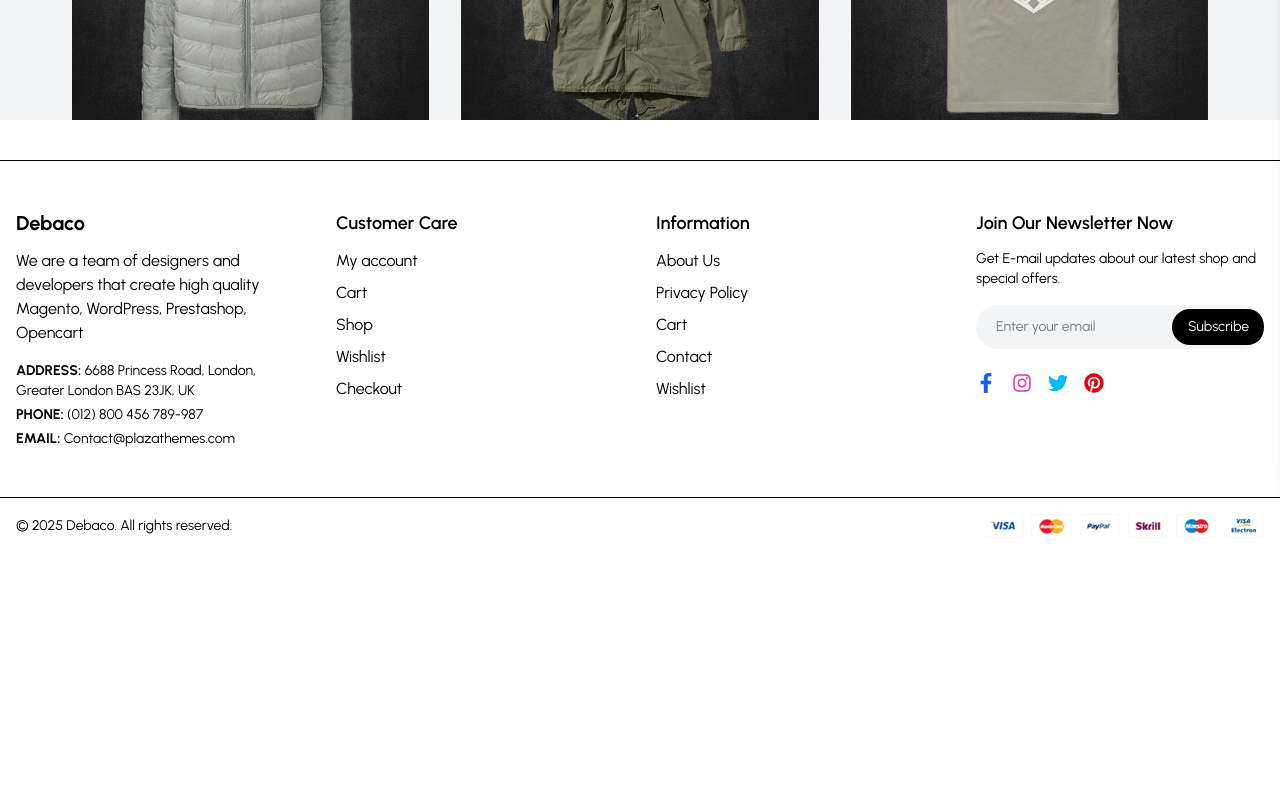
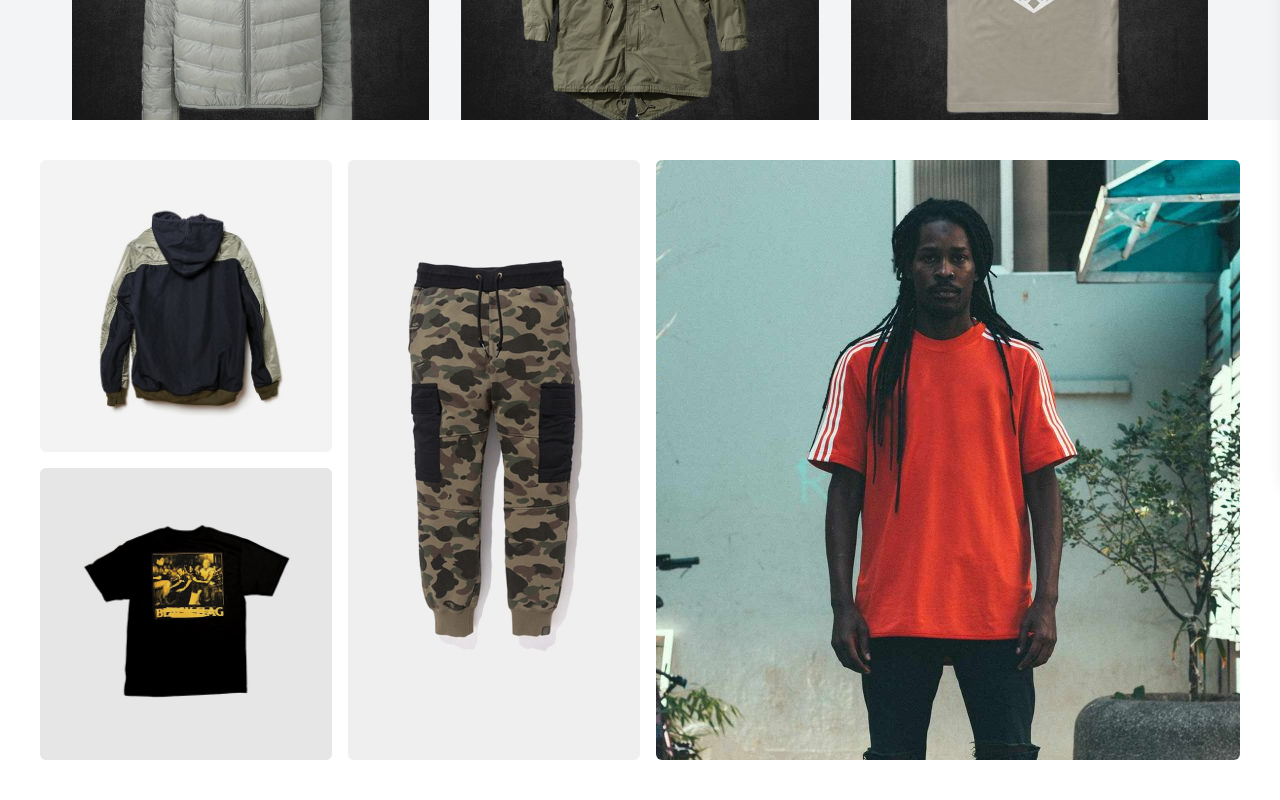
Before and after one commit to Naimul-Islam20/E-commerce-website, a Next.js app: page /rout/element/productlisttypes in a window 1280 px wide. Shown: the part 320-1120 px from the top of the page. Before the commit the page ends 874 px from the top, so only its background shows below. Built offline with nearby package versions, Linux system fonts and the light colour scheme.

Commit message:
add section Tow for product-list page

```diff
--- /dev/null
+++ b/app/rout/element/productlisttypes/HoverOverlay.jsx
@@ -0,0 +1,23 @@
+"use client";
+import { FaShoppingCart, FaHeart, FaEye } from "react-icons/fa";
+
+export default function HoverOverlay({ onAddToCart, onAddToWishlist, onViewDetails }) {
+  return (
+    <div className="absolute inset-0 flex items-center justify-center text-center opacity-0 hover:opacity-100 transition-opacity duration-500 p-4">
+      <div className="flex gap-4 text-2xl bg-white p-4 rounded-md shadow-md">
+        <FaShoppingCart
+          className="hover:text-amber-400 cursor-pointer"
+          onClick={onAddToCart}
+        />
+        <FaHeart
+          className="hover:text-red-500 cursor-pointer"
+          onClick={onAddToWishlist}
+        />
+        <FaEye
+          className="hover:text-blue-400 cursor-pointer"
+          onClick={onViewDetails}
+        />
+      </div>
+    </div>
+  );
+}
--- a/app/rout/element/productlisttypes/page.js
+++ b/app/rout/element/productlisttypes/page.js
@@ -1,10 +1,13 @@
-import Secton1 from './section1'
+import Secton1 from './section1';
+import SectionTow from './sectionTow'
 
 
 export default function TeamPage() {
   return (
     <div>
       <Secton1/>
+      <SectionTow/>
+
 
     </div>
   );
--- a/app/rout/element/productlisttypes/section1.js
+++ b/app/rout/element/productlisttypes/section1.js
@@ -1,7 +1,7 @@
 "use client";
 import { useGetProductsQuery } from "@/features/apiSlice";
 import Image from "next/image";
-import Section1 from './section1';
+
 
 export default function SectionPage() {
   const { data, error } = useGetProductsQuery();
@@ -14,7 +14,7 @@ export default function SectionPage() {
 
   // page === "product-list" ফিল্টার
   const productListItems = data?.filter((item) => item.page === "product-list");
-    const SliceData = productListItems ? productListItems.slice(0, 3) : [];
+    const SliceData = productListItems ? productListItems.slice(0,3) : [];
 
   return (
     <div>
--- /dev/null
+++ b/app/rout/element/productlisttypes/sectionTow.js
@@ -0,0 +1,113 @@
+'use client';
+
+import { FaShoppingCart, FaHeart, FaEye } from 'react-icons/fa';
+import Image from 'next/image';
+import { useGetProductsQuery } from '@/features/apiSlice';
+
+function HoverOverlay({ onAddToCart, onAddToWishlist, onViewDetails }) {
+  return (
+    <div className="absolute inset-0 flex items-center justify-center text-center opacity-0 group-hover:opacity-100 transition-opacity duration-500 bg-black/20 rounded-md">
+      <div className="flex gap-4 text-2xl bg-white rounded p-3">
+        <FaShoppingCart
+          className="hover:text-amber-400 cursor-pointer "
+          onClick={onAddToCart}
+          title="Add to Cart"
+        />
+        <FaHeart
+          className="hover:text-red-500 cursor-pointer"
+          onClick={onAddToWishlist}
+          title="Add to Wishlist"
+        />
+        <FaEye
+          className="hover:text-blue-400 cursor-pointer"
+          onClick={onViewDetails}
+          title="View Details"
+        />
+      </div>
+    </div>
+  );
+}
+
+export default function SectionTow() {
+  const { data, error, isLoading } = useGetProductsQuery();
+
+  if (isLoading) return <p className="text-center mt-20">Loading...</p>;
+  if (error) return <p className="text-center text-red-500 mt-20">Failed to load products.</p>;
+
+  const productListItems =
+    data?.filter((item) => item.page === 'product-list' && [10, 11, 12, 13].includes(item.id)) || [];
+
+  if (productListItems.length < 4) {
+    return (
+      <p className="text-center text-yellow-500 mt-10">
+        Selected 4 products not found. Found: {productListItems.length}
+      </p>
+    );
+  }
+
+  const [a, b, c, d] = productListItems;
+
+  const handleAddToCart = (item) => alert(`Add to cart clicked for ${item.title}`);
+  const handleAddToWishlist = (item) => alert(`Add to wishlist clicked for ${item.title}`);
+  const handleViewDetails = (item) => alert(`View details clicked for ${item.title}`);
+
+  return (
+    <div className="relative z-10 flex flex-wrap justify-center gap-4 p-6">
+      <div className="w-full max-w-7xl mx-auto p-4">
+        <div className="flex flex-col md:flex-row gap-4 items-center justify-center">
+          {/* Left two stacked images (a & b) */}
+          <div className="flex flex-col gap-4 w-full md:w-[25%] h-[600px]">
+            {[a, b].map((item, index) => (
+              <div key={index} className="relative h-1/2 overflow-hidden group">
+                <Image
+                  src={item.img}
+                  alt={`Image ${index + 1}`}
+                  width={300}
+                  height={150}
+                  className="rounded-md object-cover w-full h-full transition-transform duration-300 group-hover:-translate-y-2"
+                />
+                <HoverOverlay
+                  onAddToCart={() => handleAddToCart(item)}
+                  onAddToWishlist={() => handleAddToWishlist(item)}
+                  onViewDetails={() => handleViewDetails(item)}
+                />
+              </div>
+            ))}
+          </div>
+
+          {/* Middle image (c) */}
+          <div className="relative w-full md:w-[25%] h-[600px] overflow-hidden group">
+            <Image
+              src={c.img}
+              alt="Medium image"
+              width={400}
+              height={300}
+              className="rounded-md object-cover w-full h-full transition-transform duration-300 group-hover:-translate-y-2"
+            />
+            <HoverOverlay
+              onAddToCart={() => handleAddToCart(c)}
+              onAddToWishlist={() => handleAddToWishlist(c)}
+              onViewDetails={() => handleViewDetails(c)}
+            />
+          </div>
+
+          {/* Right image (d) */}
+          <div className="relative w-full md:w-[50%] h-[600px] overflow-hidden group">
+            <Image
+              src={d.img}
+              alt="Large image"
+              width={600}
+              height={300}
+              className="rounded-md object-cover w-full h-full"
+            />
+            <HoverOverlay
+              onAddToCart={() => handleAddToCart(d)}
+              onAddToWishlist={() => handleAddToWishlist(d)}
+              onViewDetails={() => handleViewDetails(d)}
+            />
+          </div>
+        </div>
+      </div>
+    </div>
+  );
+}
```
